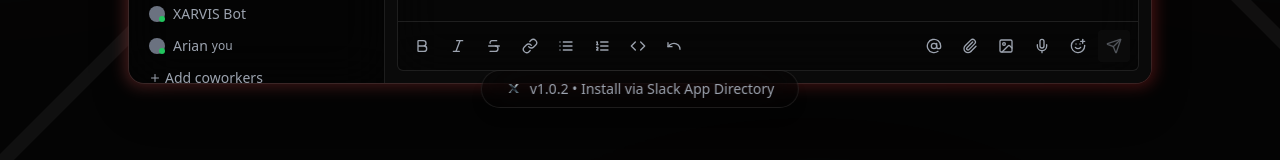
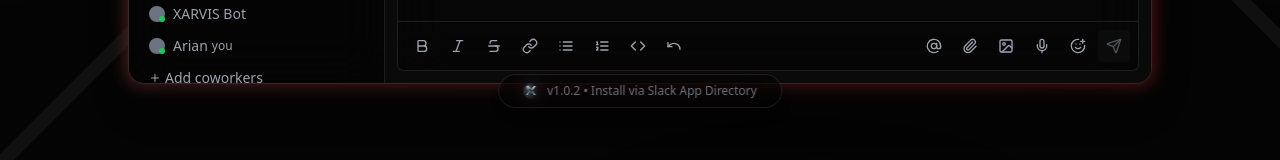
Before and after one commit to ayaryabi/xarvis, a Next.js app: page / in a window 1280 px wide. Shown: the part 1241-1401 px from the top of the page. Built offline with nearby package versions, Linux system fonts and the light colour scheme.

Commit message:
hologram logo effect

```diff
--- a/src/app/globals.css
+++ b/src/app/globals.css
@@ -63,3 +63,57 @@ body {
     transform: rotate(360deg);
   }
 }
+
+/* Holographic shimmer effect */
+.holographic-shimmer {
+  position: relative;
+  border-radius: 50%;
+  overflow: hidden;
+  z-index: 1;
+  box-shadow: 0 0 15px rgba(255, 255, 255, 0.1);
+}
+
+.holographic-shimmer::before {
+  content: "";
+  position: absolute;
+  inset: 0;
+  background: linear-gradient(
+    90deg,
+    transparent,
+    rgba(192, 192, 192, 0.2),
+    rgba(173, 216, 230, 0.3),
+    rgba(135, 206, 235, 0.3),
+    rgba(70, 130, 180, 0.3),
+    rgba(176, 196, 222, 0.3),
+    rgba(211, 211, 211, 0.2),
+    transparent
+  );
+  background-size: 200% 100%;
+  mix-blend-mode: color-dodge;
+  filter: blur(3px);
+  z-index: 2;
+  animation: shimmer 4s linear infinite;
+}
+
+.holographic-shimmer::after {
+  content: "";
+  position: absolute;
+  inset: 0;
+  background: radial-gradient(
+    circle at 30% 30%,
+    rgba(255, 255, 255, 0.5) 0%,
+    rgba(255, 255, 255, 0.2) 10%,
+    rgba(70, 130, 180, 0.1) 20%,
+    transparent 60%
+  );
+  z-index: 3;
+}
+
+@keyframes shimmer {
+  0% {
+    background-position: 200% 0;
+  }
+  100% {
+    background-position: -200% 0;
+  }
+}
--- a/src/components/landing-page.tsx
+++ b/src/components/landing-page.tsx
@@ -45,7 +45,7 @@ export function LandingPage() {
           )}
         >
           <div className="flex items-center">
-            <div className="h-8 w-8 rounded-full flex items-center justify-center mr-3 overflow-hidden metallic-logo-container">
+            <div className="h-8 w-8 rounded-full flex items-center justify-center mr-3 overflow-hidden holographic-shimmer">
               <img src="/logo_1.png" alt="XARVIS" className="h-8 w-8 object-cover" />
             </div>
             <span className="font-bold text-xl">XARVIS</span>
@@ -115,8 +115,8 @@ export function LandingPage() {
               </MacWindow>
 
               <div className="absolute -bottom-6 left-1/2 transform -translate-x-1/2 bg-black/40 backdrop-blur-xl text-sm text-gray-400 px-6 py-2 rounded-full border border-white/10 shadow-lg">
-                <div className="flex items-center">
-                  <div className="h-4 w-4 rounded-full overflow-hidden mr-2">
+                <div className="flex items-center space-x-2 text-xs text-gray-500">
+                  <div className="h-4 w-4 rounded-full overflow-hidden holographic-shimmer">
                     <img src="/logo_1.png" alt="XARVIS" className="h-4 w-4 object-cover" />
                   </div>
                   <span>v1.0.2 • Install via Slack App Directory</span>
```
